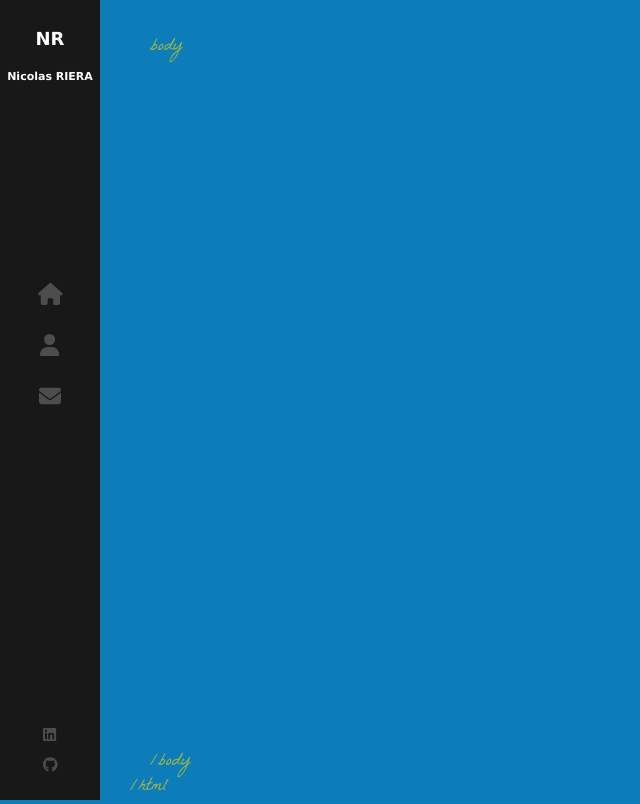
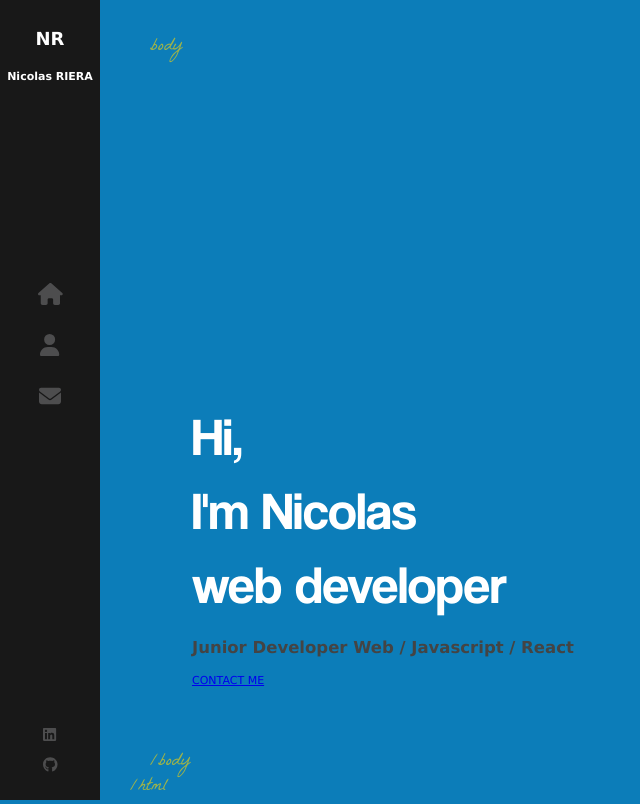
Before and after one commit to nicoriera/nicolas_riera_portfolio, a React (Create React App) app: page / in a window 1280 px wide. Shown: the whole page, without its empty margins (0-640 px from the left). Built offline with nearby package versions, Linux system fonts and the light colour scheme.

Commit message:
home in construction add h1

```diff
--- a/src/App.js
+++ b/src/App.js
@@ -3,6 +3,7 @@
 import { Routes, Route } from "react-router-dom";
 
 import Layout from "./components/Layout";
+import Home from "./components/Home";
 
 import { library } from "@fortawesome/fontawesome-svg-core";
 import { faLinkedin, faGithub } from "@fortawesome/free-brands-svg-icons";
@@ -13,7 +14,9 @@
   return (
     <>
       <Routes>
-        <Route path="/" element={<Layout />} />
+        <Route path="/" element={<Layout />}>
+          <Route index element={<Home />} />
+        </Route>
       </Routes>
     </>
   );
--- /dev/null
+++ b/src/components/Home/index.js
@@ -0,0 +1,22 @@
+import { Link } from "react-router-dom";
+import "./index.scss";
+
+const Home = () => {
+  return (
+    <div className="container home-page">
+      <div className="text-zone">
+        <h1>
+          Hi, <br /> I'm Nicolas
+          <br />
+          web developer
+        </h1>
+        <h2>Junior Developer Web / Javascript / React</h2>
+        <Link to="/contact" className="flat-button">
+          CONTACT ME
+        </Link>
+      </div>
+    </div>
+  );
+};
+
+export default Home;
--- /dev/null
+++ b/src/components/Home/index.scss
@@ -0,0 +1,18 @@
+.home-page {
+    .text-zone{
+        position: absolute;
+        left: 15%;
+        top: 50%;
+        transform: translateY(-50);
+        width: 40%;
+        max-height: 90%;
+    }
+
+h1 {
+    color: #fff;
+    font-size: 53px;
+    margin: 0;
+    font-family: 'Coolvetica';
+    font-weight: 400;
+}
+}
--- a/src/components/Layout/index.scss
+++ b/src/components/Layout/index.scss
@@ -24,3 +24,18 @@
 .bottom-tag-html {
     margin-left: -20px;
 }
+
+.container {
+    width: 100% ;
+    will-change: contents;
+    height: 90%;
+    min-height: 566px;
+    position: absolute;
+    opacity: 0;
+    top: 5%;
+    margin: 0 auto;
+    z-index: 1;
+    transform-style: preserve-3d;
+    animation: fadeIn 1s forwards;
+    animation-delay: 1s;
+}
```
